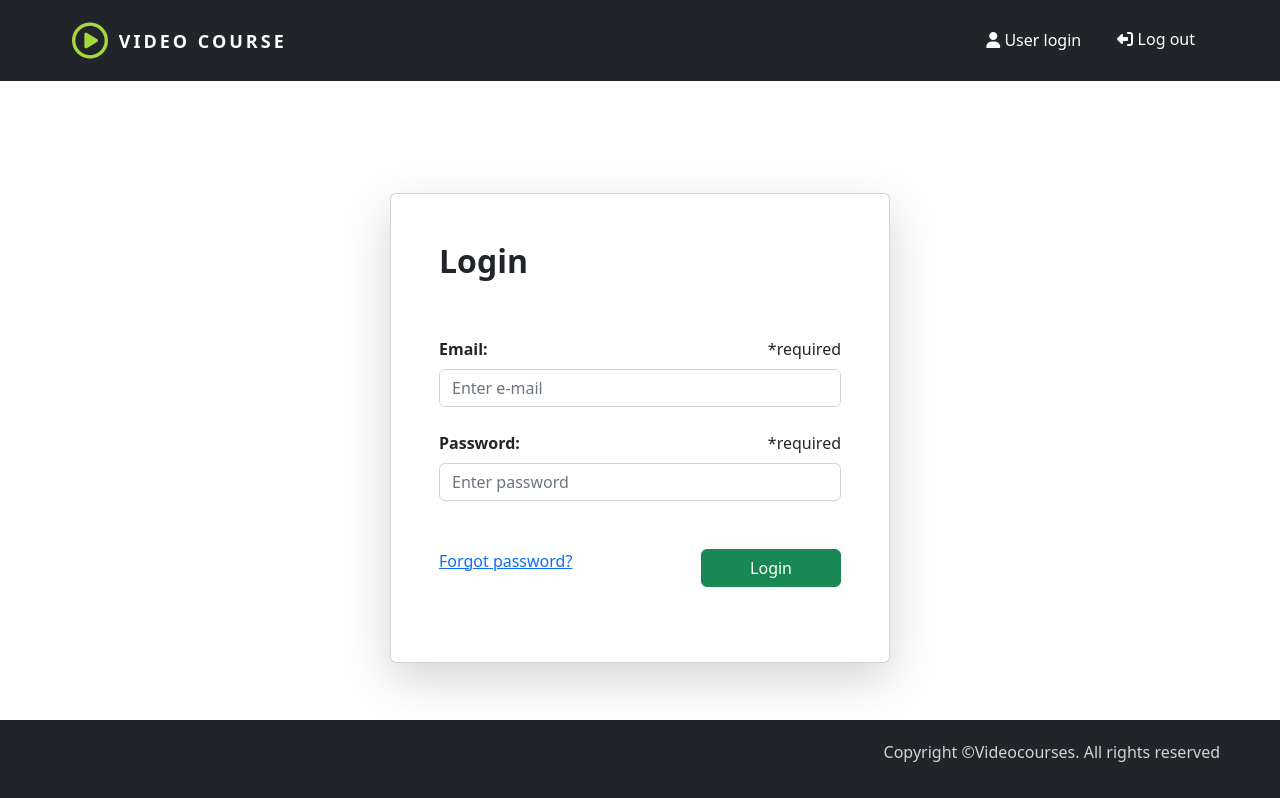
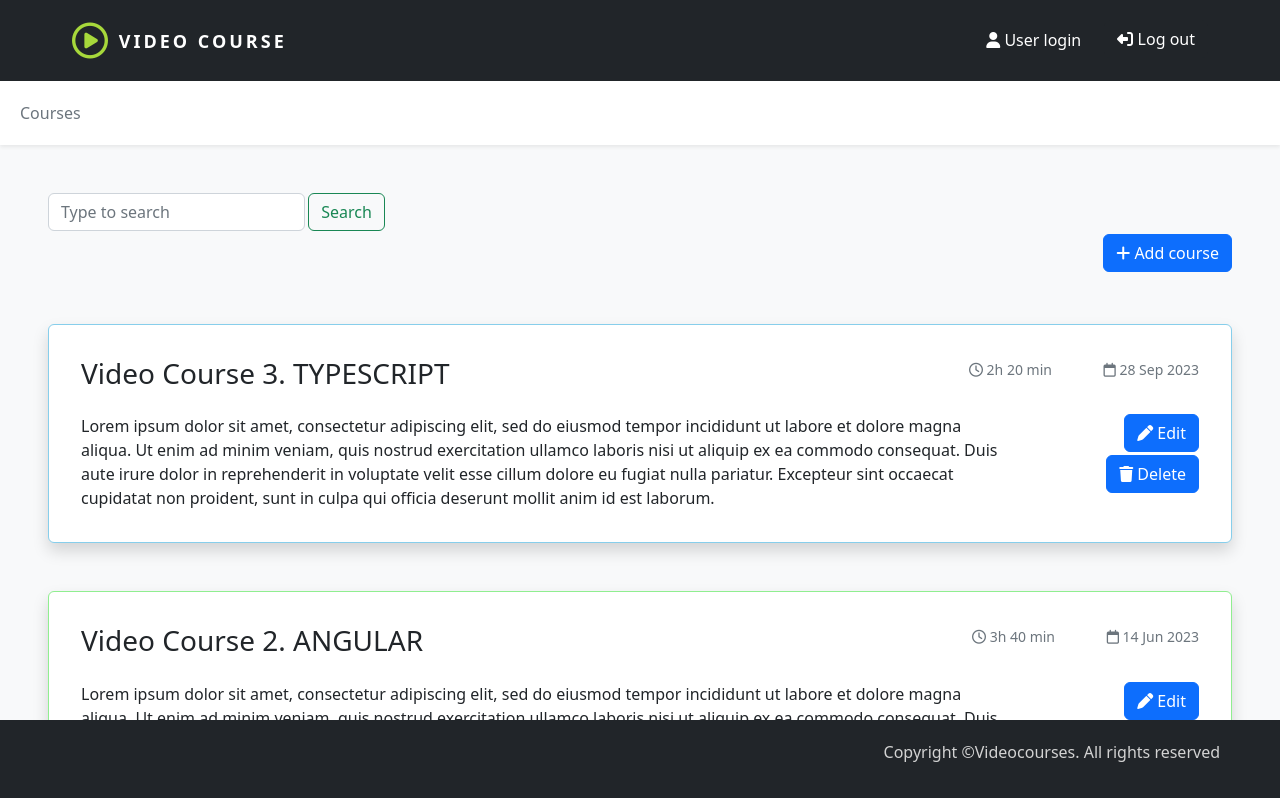
Before and after one commit to Sytnikovakatya/angular-courses-app, an Angular app: page / in a window 1280 px wide. Shown: the top 798 px of the page. Built offline with nearby package versions, Linux system fonts and the light colour scheme.

Commit message:
Update app.component.ts
Remove static array and use service instead

```diff
--- a/src/app/app.component.ts
+++ b/src/app/app.component.ts
@@ -2,7 +2,7 @@
 
 import { Course } from '@interfaces/course.interface';
 
-import { courses } from '@data/courses';
+import { CoursesService } from '@services/courses/courses.service';
 
 @Component({
   selector: 'app-root',
@@ -11,12 +11,13 @@
 })
 export class AppComponent implements OnInit {
   title = 'angular-courses-app';
-
-  courses: Course[] = [];
+  authentificated = true;
   filterBy = '';
 
+  constructor(public coursesService: CoursesService) {}
+
   ngOnInit(): void {
-    this.courses = courses;
+    this.coursesService.getAll();
   }
 
   courseTrackBy(index: number, course: Course): number {
```
